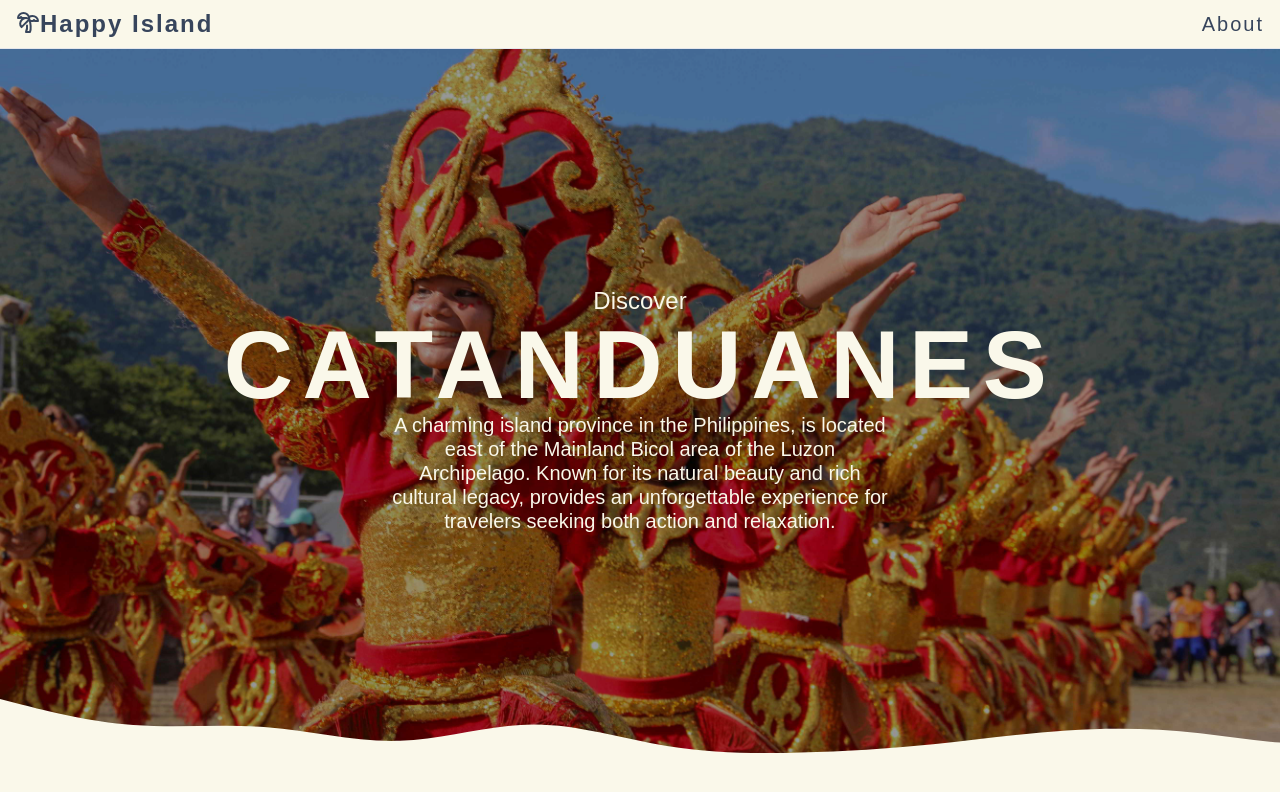
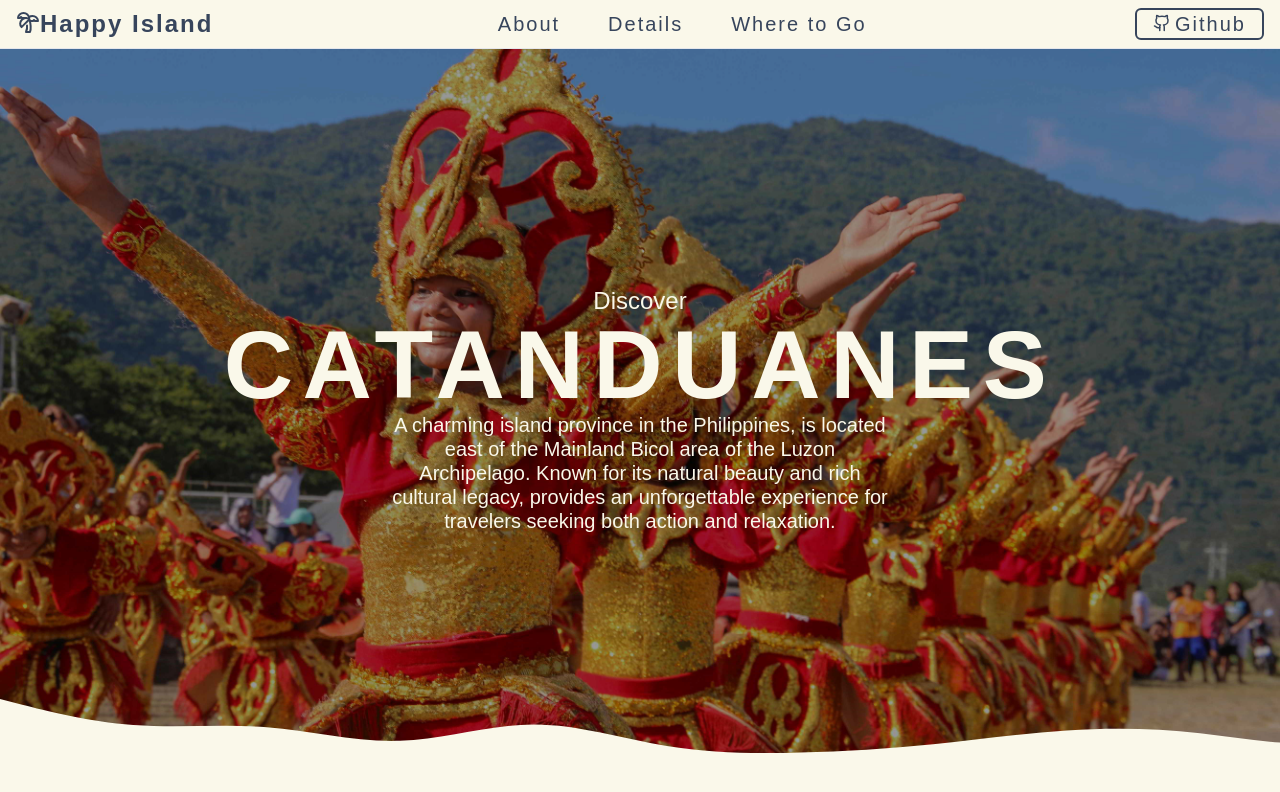
Before and after one commit to michaelcanonizado/happy-island, a Next.js app: page / in a window 1280 px wide. Shown: the top 792 px of the page. Built offline with nearby package versions, Linux system fonts and the light colour scheme; a web font is replaced by a local one.

Commit message:
feat: add on-hover effects on navbar links, and added more links: details, where to go, and github

```diff
--- a/src/components/navigation/navbar.tsx
+++ b/src/components/navigation/navbar.tsx
@@ -3,7 +3,7 @@ import React from 'react';
 import { cn } from '@/lib/utils';
 import Link from 'next/link';
 
-import { TreePalm } from 'lucide-react';
+import { TreePalm, Github } from 'lucide-react';
 
 import { screenBreakpoints } from '@/helpers/screen-breakpoints';
 import { bayon } from '@/styles/fonts';
@@ -25,8 +25,38 @@ const Navbar = () => {
 					<TreePalm className="mt-[-5px]" />
 					<span className="text-2xl font-semibold">Happy Island</span>
 				</Link>
-				<div>
-					<Link href="/">About</Link>
+				<div className="flex gap-4 ml-4">
+					<Link
+						href="/"
+						className="hover:bg-background-200 transition-colors ease-linear rounded-md px-4"
+					>
+						About
+					</Link>
+					<Link
+						href="/"
+						className="hover:bg-background-200 transition-colors ease-linear rounded-md px-4"
+					>
+						Details
+					</Link>
+					<Link
+						href="/"
+						className="hover:bg-background-200 transition-colors ease-linear rounded-md px-4"
+					>
+						Where to Go
+					</Link>
+				</div>
+				<div className="">
+					<a
+						href="https://github.com/michaelcanonizado/rph-website"
+						target="_blank"
+						className="hover:bg-foreground hover:text-background transition-colors ease-linear rounded-md px-4 border-2 border-foreground flex items-center gap-1"
+						// className="hover:bg-background-200 hover:border-background-200 transition-colors ease-linear rounded-md px-4 border-2 border-foreground"
+					>
+						<span className="mt-[-3px]">
+							<Github className="w-[18px] h-[18px]" />
+						</span>
+						<span className="">Github</span>
+					</a>
 				</div>
 			</nav>
 		</header>
```
